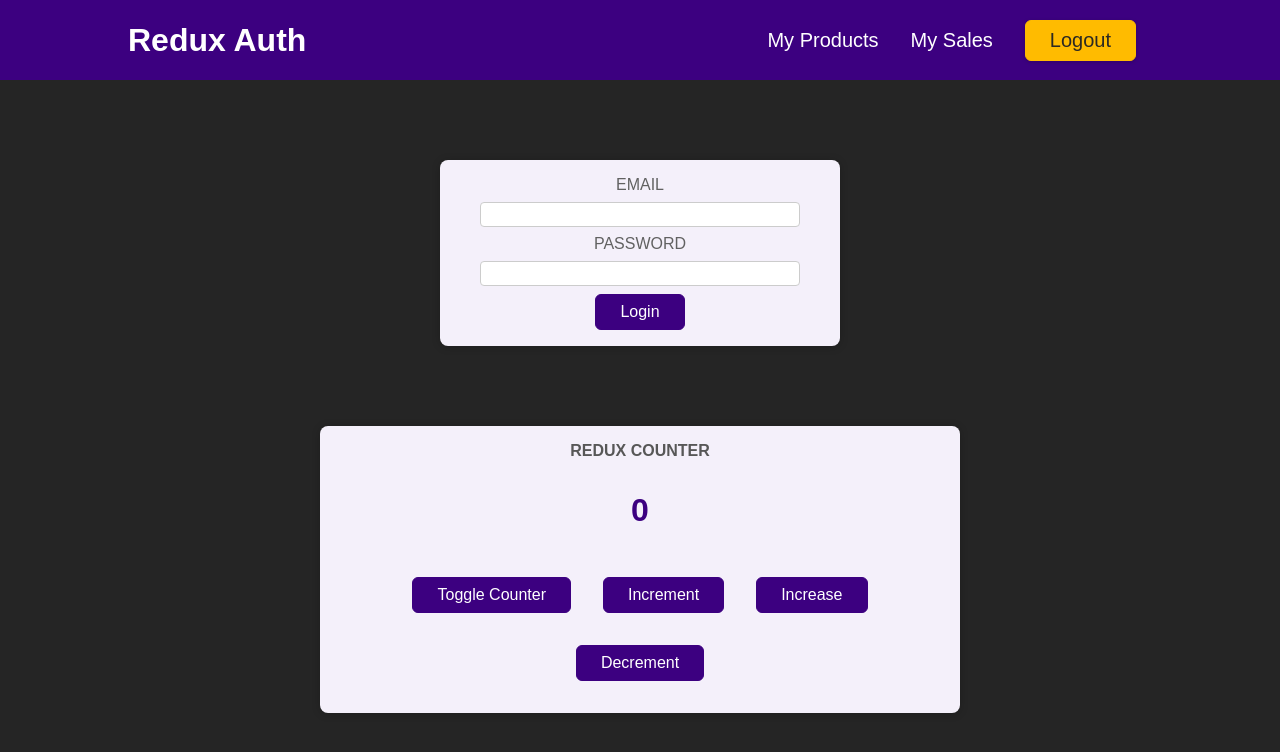
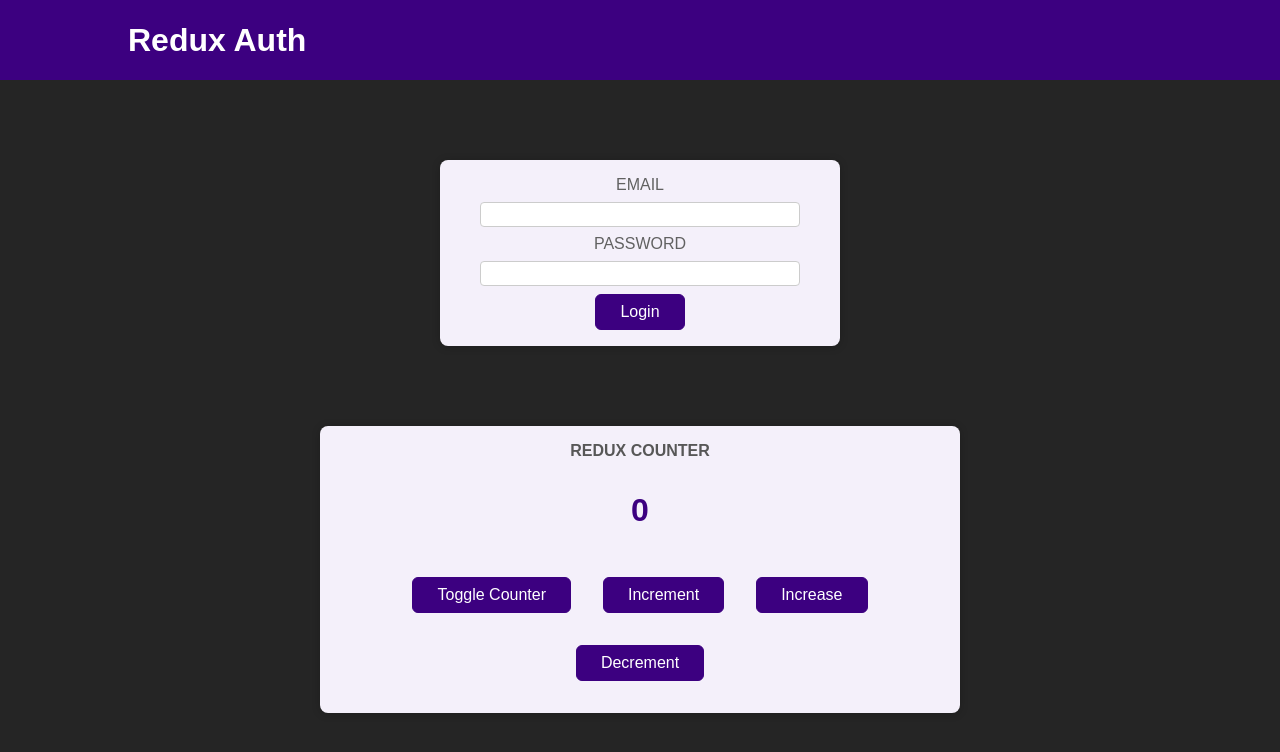
Before and after one commit to iShivam2012/CounterUsingRedux, a React (Create React App) app: page / in a window 1280 px wide. Shown: the top 752 px of the page. Built offline with nearby package versions, Linux system fonts and the light colour scheme.

Commit message:
dispatched actions in Header and Auth components

```diff
--- a/src/App.js
+++ b/src/App.js
@@ -3,12 +3,15 @@
 import CounterClass from "./components/CounterClass";
 import Header from "./components/Header";
 import Auth from "./components/Auth";
+import UserProfile from "./components/UserProfile";
+import { useSelector } from "react-redux";
 
 function App() {
+  const auth = useSelector((state) => state.auth.isAuthenticated);
   return (
     <Fragment>
       <Header />
-      <Auth />
+      {!auth ? <Auth /> : <UserProfile />}
       <Counter />
       {/* <CounterClass /> */}
     </Fragment>
--- a/src/components/Auth.js
+++ b/src/components/Auth.js
@@ -1,19 +1,26 @@
-import classes from './Auth.module.css';
+import { useDispatch } from "react-redux";
+import { authActions } from "../store";
+import classes from "./Auth.module.css";
 
 const Auth = () => {
+  const dispatch = useDispatch();
+
+  const loginHandler = () => {
+    dispatch(authActions.login());
+  };
   return (
     <main className={classes.auth}>
       <section>
         <form>
           <div className={classes.control}>
-            <label htmlFor='email'>Email</label>
-            <input type='email' id='email' />
+            <label htmlFor="email">Email</label>
+            <input type="email" id="email" />
           </div>
           <div className={classes.control}>
-            <label htmlFor='password'>Password</label>
-            <input type='password' id='password' />
+            <label htmlFor="password">Password</label>
+            <input type="password" id="password" />
           </div>
-          <button>Login</button>
+          <button onClick={loginHandler}>Login</button>
         </form>
       </section>
     </main>
--- a/src/components/Header.js
+++ b/src/components/Header.js
@@ -1,22 +1,32 @@
-import classes from './Header.module.css';
+import { useDispatch, useSelector } from "react-redux";
+import { authActions } from "../store";
+import classes from "./Header.module.css";
 
 const Header = () => {
+  const auth = useSelector((state) => state.auth.isAuthenticated);
+  const dispatch = useDispatch();
+
+  const logOutHandler = () => {
+    dispatch(authActions.logOut());
+  };
   return (
     <header className={classes.header}>
       <h1>Redux Auth</h1>
+      {auth && (
         <nav>
           <ul>
             <li>
-            <a href='/'>My Products</a>
+              <a href="/">My Products</a>
             </li>
             <li>
-            <a href='/'>My Sales</a>
+              <a href="/">My Sales</a>
             </li>
             <li>
-            <button>Logout</button>
+              <button onClick={logOutHandler}>Logout</button>
             </li>
           </ul>
         </nav>
+      )}
     </header>
   );
 };
```
Lines whose indentation alone changed are shown as unchanged.
